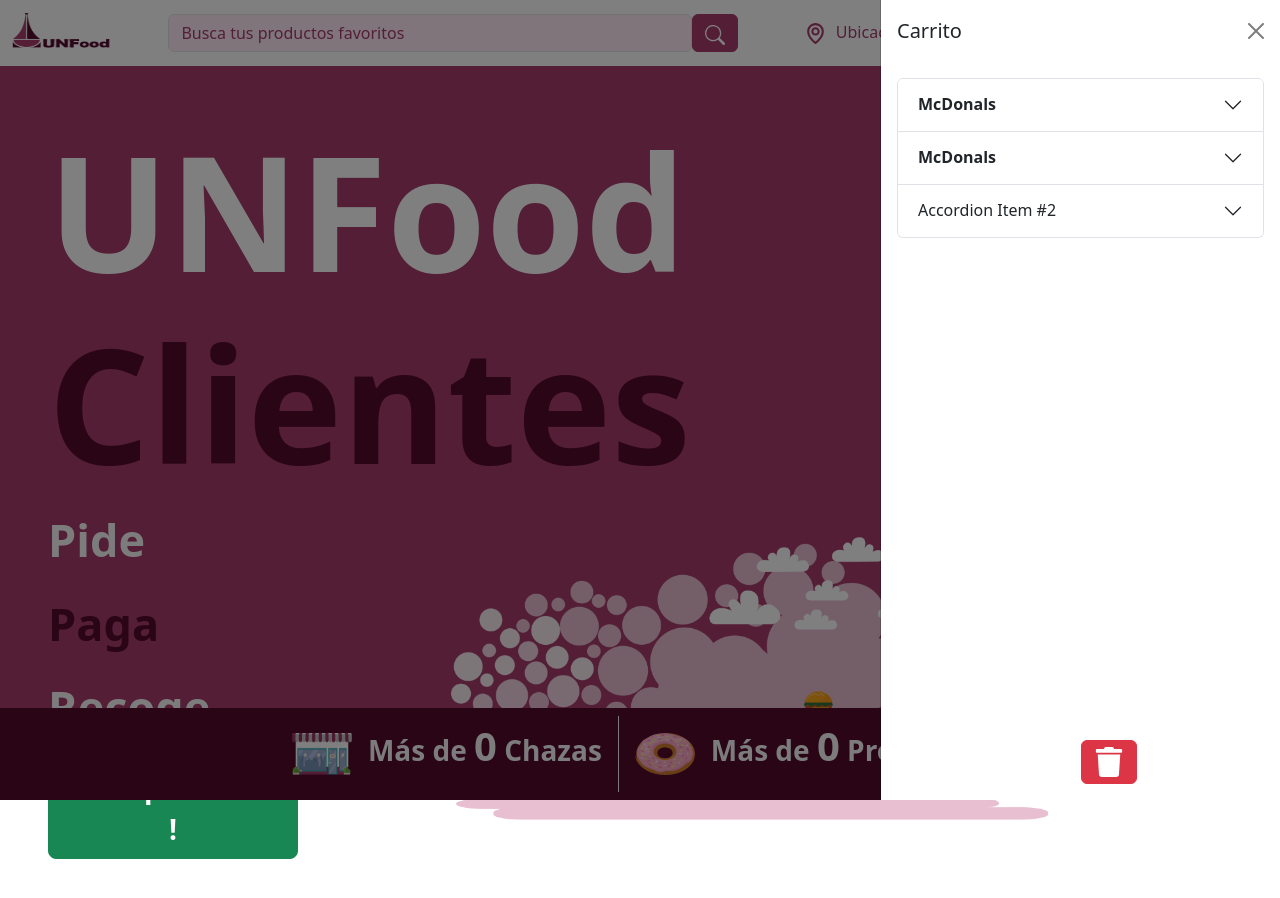
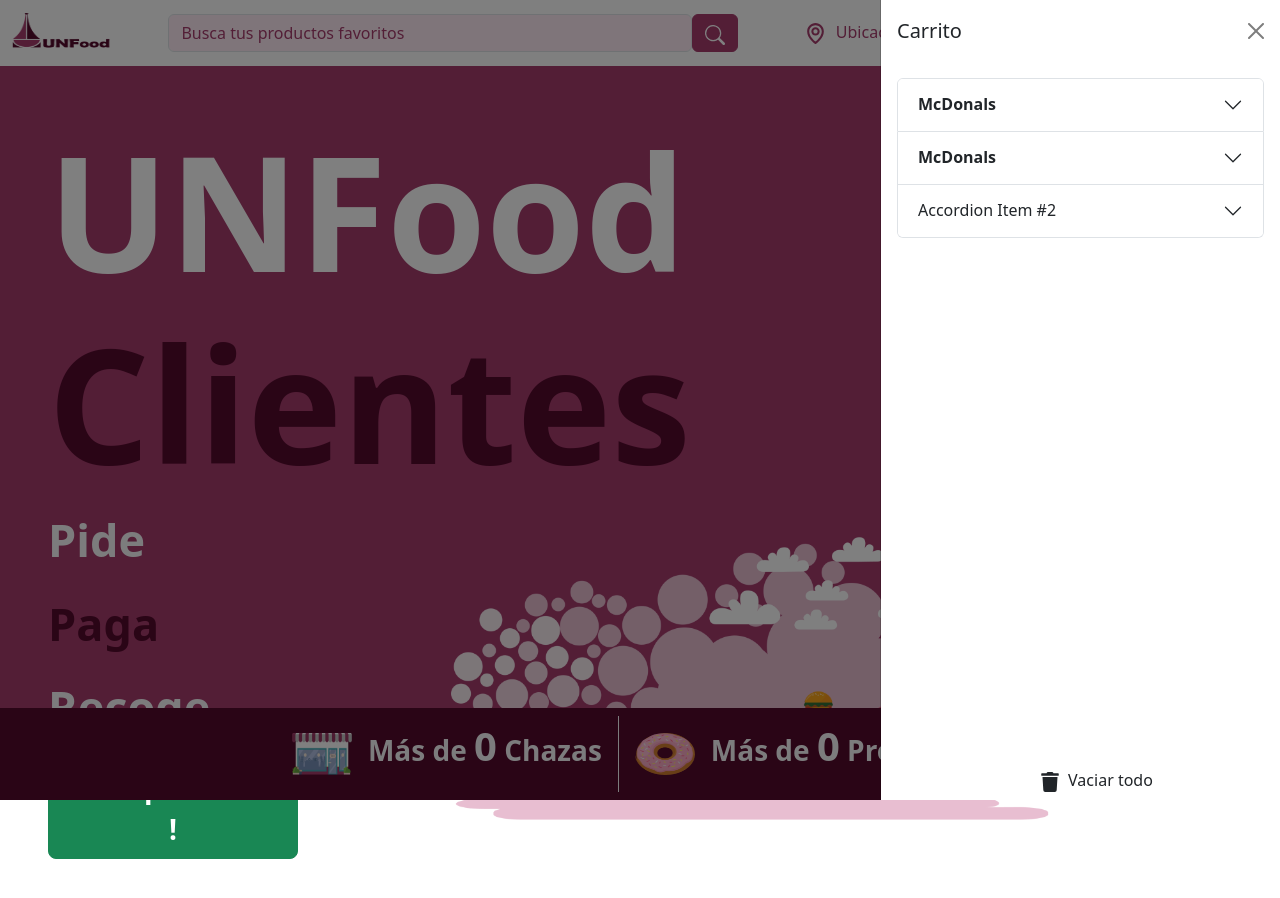
Before and after one commit to UNFood/Client, a Next.js app: page /client/home in a window 1280 px wide. Both pictures are taken after a click on the button 1185 px from the left and 33 px from the top of the page. Shown: the top 898 px of the page. Built offline with nearby package versions, Linux system fonts and the light colour scheme.

Commit message:
Vaciar todo

```diff
--- a/src/components/Client/Cart.tsx
+++ b/src/components/Client/Cart.tsx
@@ -256,12 +256,12 @@
             </Accordion.Body>
           </Accordion.Item>
         </Accordion>
-        <Button
-          variant="danger"
-          className="  position-absolute bottom-0 start-50 mb-3"
-        >
-          <FaTrash size={30}></FaTrash>
-        </Button>
+        <div className="position-absolute bottom-0 mb-2 w-100">
+          <Button variant="link" className="nav-link m-auto">
+            <FaTrash size={20}></FaTrash>
+            <span className="ms-2">Vaciar todo</span>
+          </Button>
+        </div>
       </Offcanvas.Body>
     </Offcanvas>
   );
```
